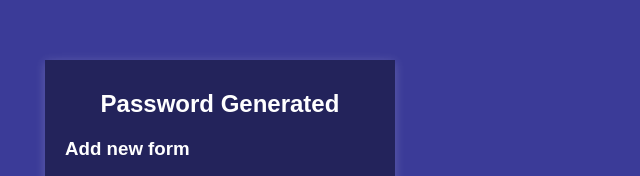
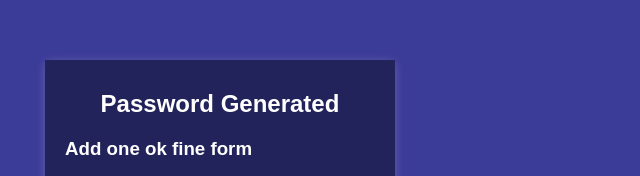
Before and after one commit to rohandhiman222/gitTeam, a plain HTML site: page index.html in a window 1280 px wide. Shown: the part 122-298 px from the top of the page, 420-1060 px from the left. Drawn offline with Linux system fonts and the light colour scheme; a web font is replaced by a local one.

Commit message:
add new things

```diff
--- a/index.html
+++ b/index.html
@@ -16,7 +16,7 @@
     <div class="container">
       <h2>Password Generated</h2>
 
-      <h3>Add new form</h3>
+      <h3>Add one ok fine form</h3>
       <form action="" method="get">
         <label for="">add name</label>
         <input type="text" />
```
Also changed, not shown: 1 other file.
